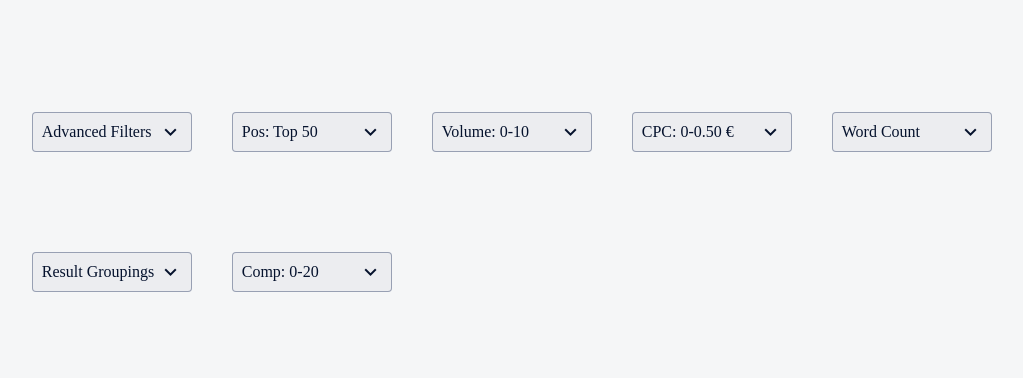
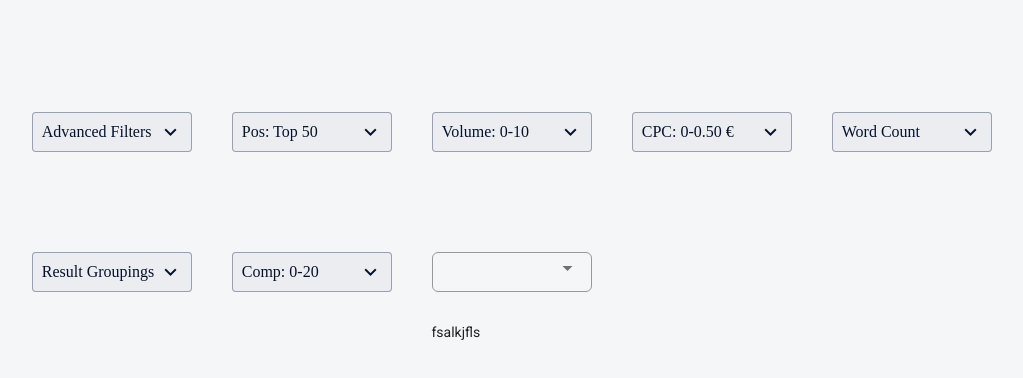
Before and after one commit to MrNedNick/vue-cpanel-filters, a Vue app: page / in a window 1280 px wide. Shown: the top 378 px of the page, without its empty margins (68-1091 px from the left). Built offline with nearby package versions, Linux system fonts and the light colour scheme.

Commit message:
Add RadioSelect component

```diff
--- a/src/App.vue
+++ b/src/App.vue
@@ -9,6 +9,16 @@
         <word-count-filter />
         <groupings-filter />
         <competitor-filter />
+
+        <div class="menu-container">
+          <v-select
+            outlined
+            :items="items"
+          >
+
+          </v-select>
+          <slot>fsalkjfls</slot>
+        </div>
       </div>
     </div>
   </v-app>
@@ -16,12 +26,12 @@
 
 <script>
 import AdvancedFilter from "./components/Filters/AdvancedFilter.vue";
-import CompetitorFilter from './components/Filters/CompetitorFilter.vue';
-import CpcFilter from './components/Filters/CpcFilter.vue';
-import GroupingsFilter from './components/Filters/GroupingsFilter.vue';
-import PositionFilter from './components/Filters/PositionFilter.vue';
-import VolumeFilter from './components/Filters/VolumeFilter.vue';
-import WordCountFilter from './components/Filters/WordCountFilter.vue';
+import CompetitorFilter from "./components/Filters/CompetitorFilter.vue";
+import CpcFilter from "./components/Filters/CpcFilter.vue";
+import GroupingsFilter from "./components/Filters/GroupingsFilter.vue";
+import PositionFilter from "./components/Filters/PositionFilter.vue";
+import VolumeFilter from "./components/Filters/VolumeFilter.vue";
+import WordCountFilter from "./components/Filters/WordCountFilter.vue";
 export default {
   components: {
     AdvancedFilter,
@@ -30,12 +40,12 @@ export default {
     VolumeFilter,
     CpcFilter,
     WordCountFilter,
-    CompetitorFilter
+    CompetitorFilter,
   },
   data: () => ({
+    items: ['Foo', 'Bar', 'Fizz', 'Buzz'],
   }),
-  methods: {
-  },
+  methods: {},
 };
 </script>
 
@@ -106,10 +116,15 @@ body {
     text-transform: none;
   }
 }
+// apply btn
 .apply-btn.theme--light.v-btn.v-btn--has-bg {
   background-color: #3366ff !important;
   border-radius: 6px;
 }
+.apply-btn.theme--light.v-btn.v-btn--disabled.v-btn--has-bg {
+  background-color: rgba(0, 0, 0, 0.12) !important;
+}
+
 .bottom {
   display: flex;
   align-items: center;
--- a/src/components/Filters/VolumeFilter.vue
+++ b/src/components/Filters/VolumeFilter.vue
@@ -96,4 +96,17 @@ export default {
 </script>
 
 <style>
+.v-list-item {
+  padding: 0;
+}
+.radio{
+  margin-top: 0px;
+  padding: 8px 50px 8px 8px;
+}
+.radio:hover {
+  background: black;
+}
+.v-input--radio-group--column .v-radio:not(:last-child):not(:only-child) {
+    margin-bottom: 0px;
+}
 </style>
```
Also changed, not shown: src/components/Shared/RadioSelect.vue (added, +13 -0 lines). Lines whose indentation alone changed are shown as unchanged.
